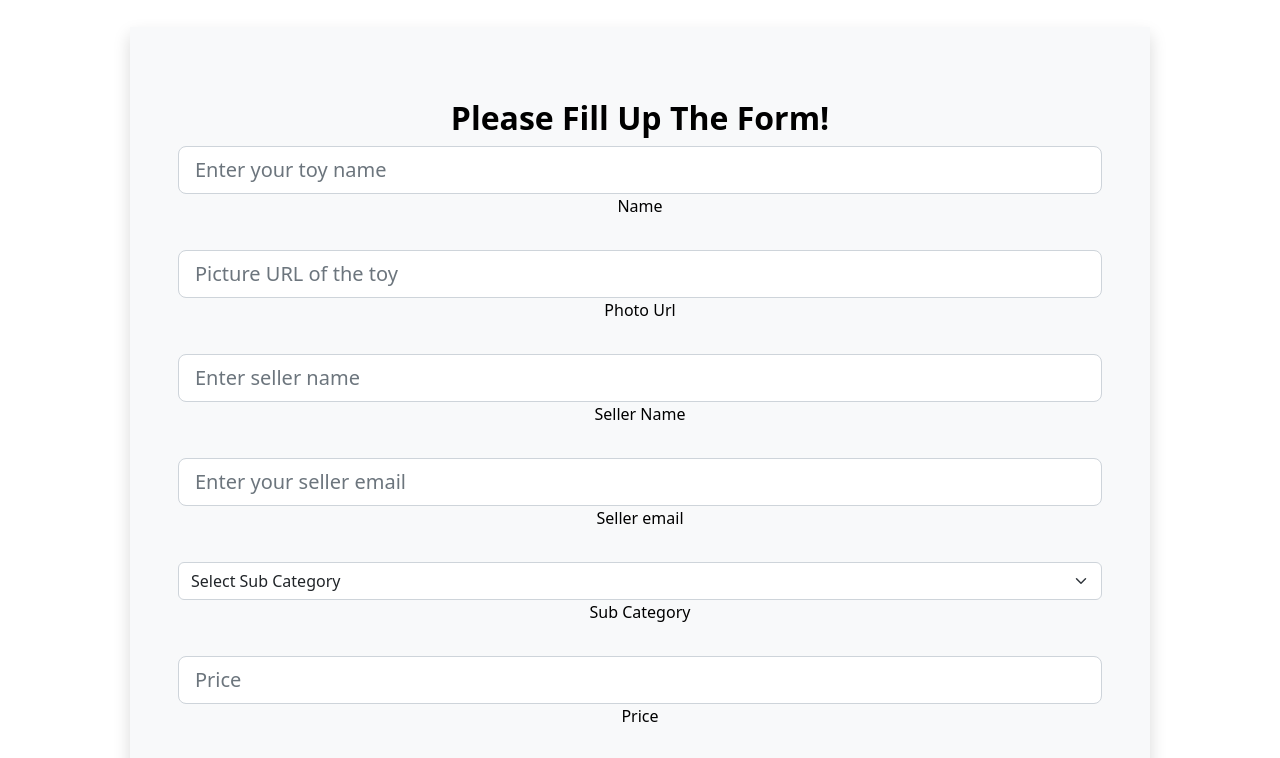
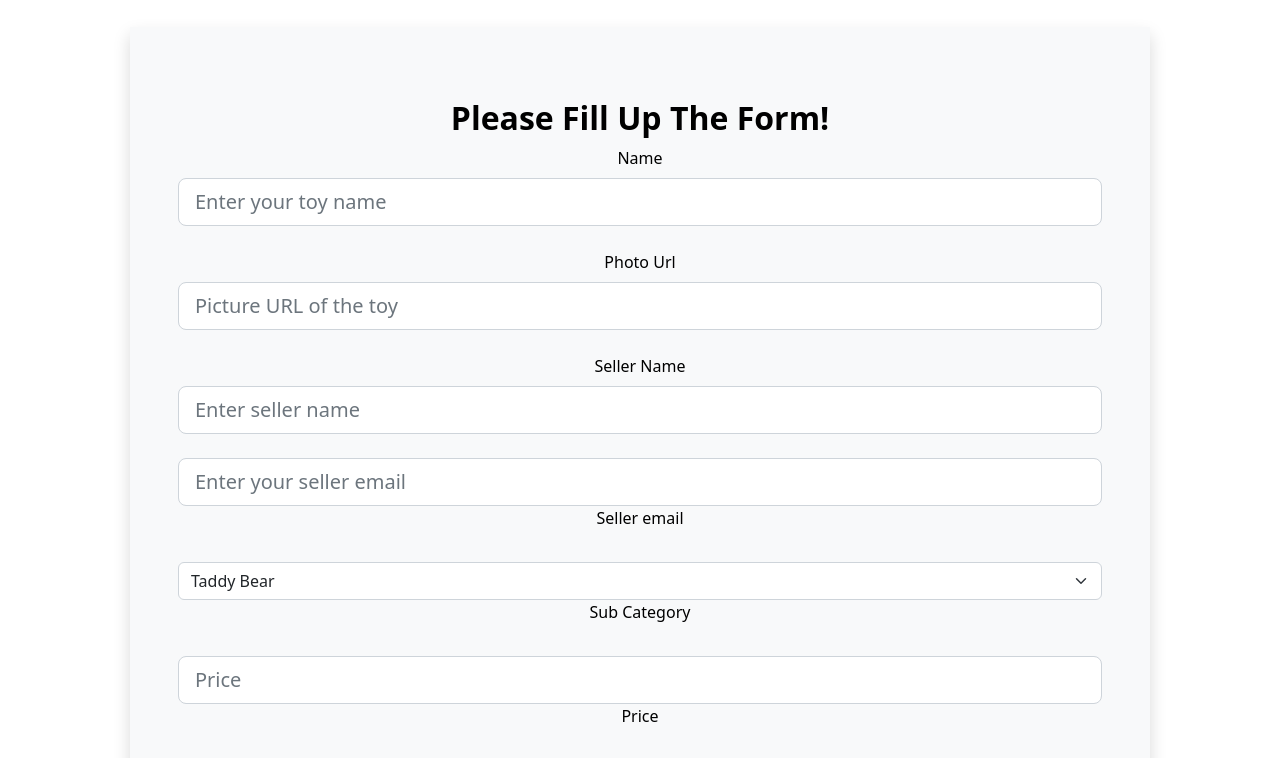
Before and after one commit to sraboni01/toy-marketplace-client, a React (Vite) app: page /addtoys in a window 1280 px wide. Shown: the part 411-1169 px from the top of the page. Built offline with nearby package versions, Linux system fonts and the light colour scheme; no server answers.

Commit message:
mongodb connent and toy dada added

```diff
--- a/src/component/Pages/AddToy/AddToy.jsx
+++ b/src/component/Pages/AddToy/AddToy.jsx
@@ -6,14 +6,44 @@ import Form from "react-bootstrap/Form";
 import { Link } from "react-router-dom";
 
 const AddToy = () => {
-  const [error, setError] = useState("");
-  const [success, setSuccess] = useState("");
-
   const handlerAddToy = (event) => {
     event.preventDefault();
     const form = event.target;
-    const email = form.name.value;
-    console.log(email);
+    const name = form.name.value;
+    const photo = form.photo.value;
+    const sellername = form.sellername.value;
+    const selleremail = form.selleremail.value;
+    const category = form.category.value;
+    const price = form.price.value;
+    const rating = form.rating.value;
+    const quantity = form.quantity.value;
+    const details = form.details.value;
+
+    const toys = {
+      name,
+      photo,
+      sellername,
+      selleremail,
+      category,
+      price,
+      rating,
+      quantity,
+      details,
+    };
+
+    fetch("http://localhost:5000/toy", {
+      method: "POST",
+      headers: {
+        "content-type": "application/json",
+      },
+      body: JSON.stringify(toys),
+    })
+      .then((res) => res.json)
+      .then((daa) => {
+        //console.log(data);
+      });
+
+    console.log(toys);
   };
   return (
     <div>
@@ -33,32 +63,31 @@ const AddToy = () => {
               <div className="mb-md-5 mt-md-4">
                 <h2 className="fw-bold mb-2">Please Fill Up The Form!</h2>
                 <div className="form-outline form-white mb-4">
+                  <label className="form-label">Name</label>
                   <input
                     type="name"
                     name="name"
                     placeholder="Enter your toy name"
                     className="form-control form-control-lg"
                   />
-                  <label className="form-label">Name</label>
                 </div>
                 <div className="form-outline form-white mb-4">
+                  <label className="form-label">Photo Url</label>
                   <input
                     type="text"
                     name="photo"
                     placeholder="Picture URL of the toy"
                     className="form-control form-control-lg"
                   />
-                  <label className="form-label">Photo Url</label>
                 </div>
                 <div className="form-outline form-white mb-4">
+                  <label className="form-label"> Seller Name</label>
                   <input
                     type="text"
                     placeholder="Enter seller name"
                     name="sellername"
                     className="form-control form-control-lg"
                   />
-                  <label className="form-label"> Seller Name</label>
-                  <p className="fw-bold text-danger">{error}</p>
                 </div>
                 <div className="form-outline form-white mb-4">
                   <input
@@ -68,20 +97,18 @@ const AddToy = () => {
                     className="form-control form-control-lg"
                   />
                   <label className="form-label"> Seller email</label>
-                  <p className="fw-bold text-danger">{error}</p>
                 </div>
                 <div className="form-outline form-white mb-4">
                   <select
+                    name="category"
                     className="form-select"
                     aria-label="Default select example"
                   >
-                    <option>Select Sub Category</option>
-                    <option value="Taddy Bear"> Taddy Bear</option>
+                    <option value="Taddy Bear">Taddy Bear</option>
                     <option value="Horse">Horse</option>
                     <option value="Dainosur">Dainosur</option>
                   </select>
                   <label className="form-label"> Sub Category </label>
-                  <p className="fw-bold text-danger">{error}</p>
                 </div>
                 <div className="form-outline form-white mb-4">
                   <input
@@ -91,7 +118,6 @@ const AddToy = () => {
                     className="form-control form-control-lg"
                   />
                   <label className="form-label"> Price</label>
-                  <p className="fw-bold text-danger">{error}</p>
                 </div>
                 <div className="form-outline form-white mb-4">
                   <input
@@ -101,7 +127,6 @@ const AddToy = () => {
                     className="form-control form-control-lg"
                   />
                   <label className="form-label"> Rating</label>
-                  <p className="fw-bold text-danger">{error}</p>
                 </div>
                 <div className="form-outline form-white mb-4">
                   <input
@@ -111,7 +136,6 @@ const AddToy = () => {
                     className="form-control form-control-lg"
                   />
                   <label className="form-label"> Available quantity</label>
-                  <p className="fw-bold text-danger">{error}</p>
                 </div>
                 <div className="form-outline form-white mb-4">
                   <textarea
@@ -121,7 +145,6 @@ const AddToy = () => {
                     className="form-control form-control-lg"
                   />
                   <label className="form-label"> Detail description</label>
-                  <p className="fw-bold text-danger">{error}</p>
                 </div>
 
                 <input
```
